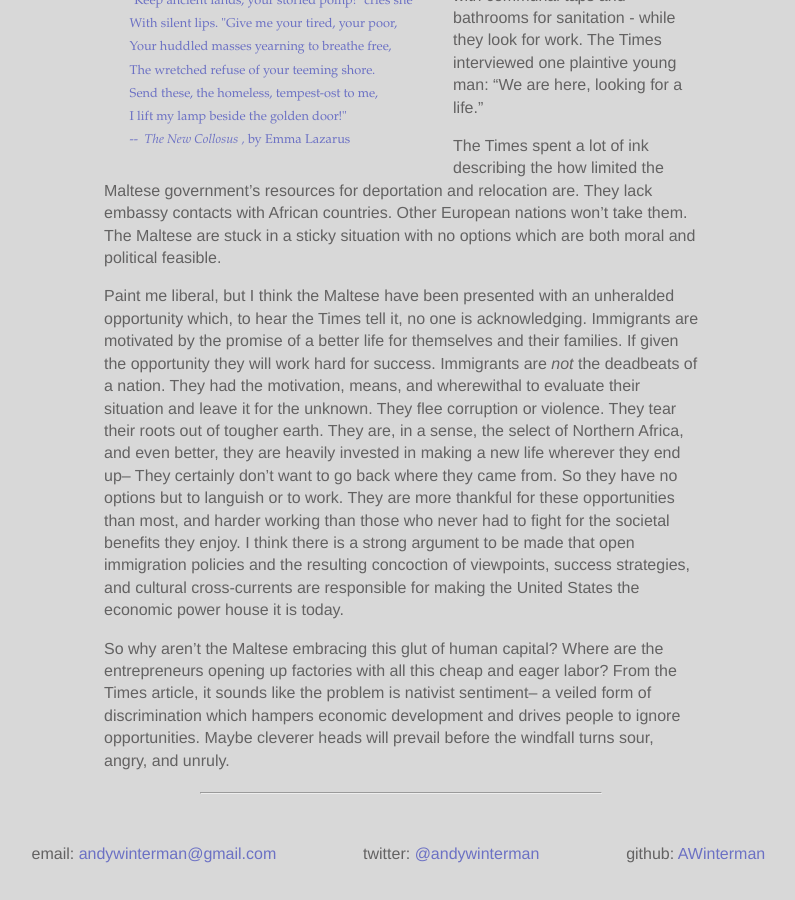
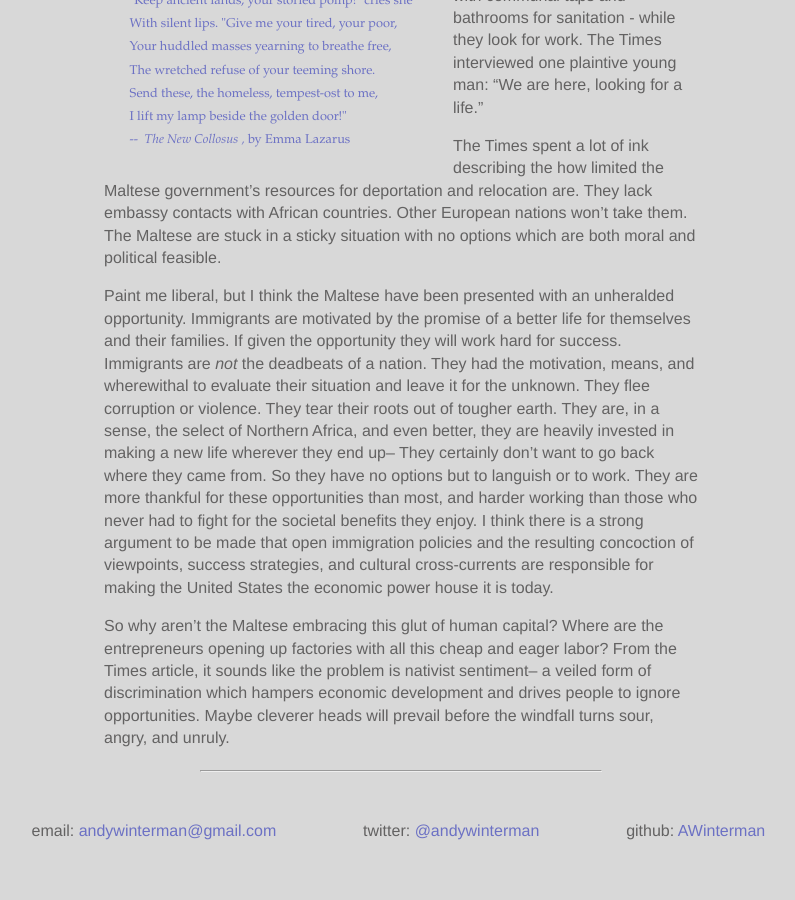
Before and after one commit to AWinterman/awinterman.github.com, a Jekyll site: the page built from _posts/2012-09-23-I-Was-A-Maltese_Refugee.md, in a window 1280 px wide and 900 px high, scrolled down 668 px. Shown: the whole window, without its empty margins (220-1015 px from the left). Built offline with Jekyll 4.4.1, drawn with Linux system fonts in a browser that asks for light colours; Markdown is read by kramdown in place of the engine named in the settings; after the commit the page ends 1546 px from its top, so only the background shows below that.

Commit message:
edited a sentence

```diff
--- a/_posts/2012-09-23-I-Was-A-Maltese_Refugee.md
+++ b/_posts/2012-09-23-I-Was-A-Maltese_Refugee.md
@@ -48,8 +48,7 @@ Maltese are stuck in a sticky situation with no options which are both moral and
 political feasible.
 
 Paint me liberal, but I think the Maltese have been presented with an
-unheralded opportunity which, to hear the Times tell it, no one is
-acknowledging. Immigrants are motivated by the promise of a better life for
+unheralded opportunity. Immigrants are motivated by the promise of a better life for
 themselves and their families. If given the opportunity they will work hard for
 success. Immigrants are *not* the deadbeats of a nation. They had the
 motivation,  means, and  wherewithal to evaluate their situation and leave it
```
